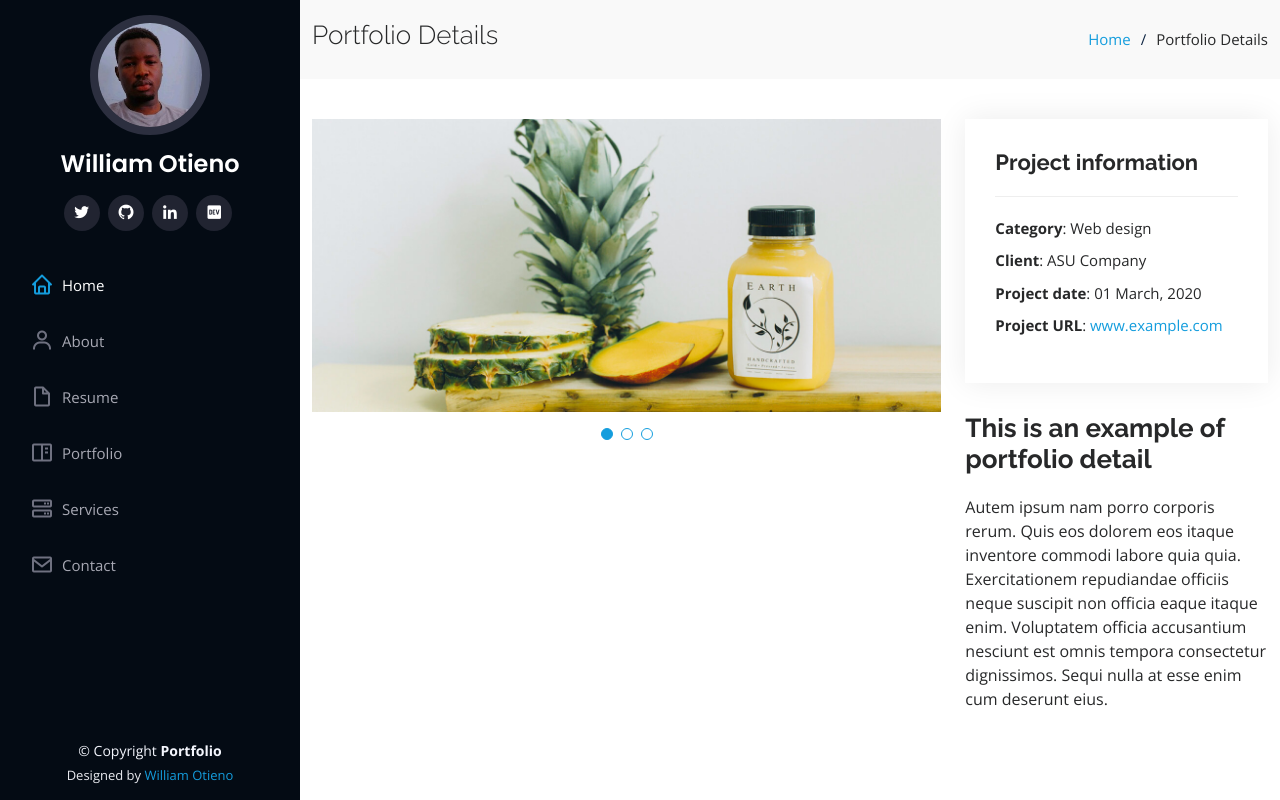
After one commit to WilliamOtieno/portfolio, a Django app: page /portfolio/ in a window 1280 px wide. The commit adds this page. Run offline with Django 3.2, Linux system fonts and the light colour scheme; some libraries are stand-ins or nearby versions.

Commit message:
refactor

```diff
--- /dev/null
+++ b/core/templates/portfolio-details.html
@@ -0,0 +1,171 @@
+{% load static %}
+<!DOCTYPE html>
+<html lang="en">
+
+<head>
+  <meta charset="utf-8">
+  <meta content="width=device-width, initial-scale=1.0" name="viewport">
+
+  <title>Portfolio Details</title>
+  <meta content="" name="description">
+  <meta content="" name="keywords">
+
+  <!-- Favicons -->
+  <link href="{% static 'img/favicon.png' %}" rel="icon">
+  <link href="{% static 'img/apple-touch-icon.png' %}" rel="apple-touch-icon">
+
+  <!-- Google Fonts -->
+  <link href="https://fonts.googleapis.com/css?family=Open+Sans:300,300i,400,400i,600,600i,700,700i|Raleway:300,300i,400,400i,500,500i,600,600i,700,700i|Poppins:300,300i,400,400i,500,500i,600,600i,700,700i" rel="stylesheet">
+
+  <!-- Vendor CSS Files -->
+  <link href="{% static 'vendor/aos/aos.css' %}" rel="stylesheet">
+  <link href="{% static 'vendor/bootstrap/css/bootstrap.min.css' %}" rel="stylesheet">
+  <link href="{% static 'vendor/bootstrap-icons/bootstrap-icons.css' %}" rel="stylesheet">
+  <link href="{% static 'vendor/boxicons/css/boxicons.min.css' %}" rel="stylesheet">
+  <link href="{% static 'vendor/glightbox/css/glightbox.min.css' %}" rel="stylesheet">
+  <link href="{% static 'vendor/swiper/swiper-bundle.min.css' %}" rel="stylesheet">
+
+  <!-- Template Main CSS File -->
+  <link href="{% static 'css/style.css' %}" rel="stylesheet">
+
+  <!-- =======================================================
+  * Template Name: iPortfolio - v3.1.0
+  * Template URL: https://bootstrapmade.com/iportfolio-bootstrap-portfolio-websites-template/
+  * Author: BootstrapMade.com
+  * License: https://bootstrapmade.com/license/
+  ======================================================== -->
+</head>
+
+<body>
+
+  <!-- ======= Mobile nav toggle button ======= -->
+  <i class="bi bi-list mobile-nav-toggle d-xl-none"></i>
+
+  <!-- ======= Header ======= -->
+  <header id="header">
+    <div class="d-flex flex-column">
+
+      <div class="profile">
+        <img src="{% static 'img/dp.jpg' %}" alt="" class="img-fluid rounded-circle">
+        <h1 class="text-light"><a href="index.html">William Otieno</a></h1>
+        <div class="social-links mt-3 text-center">
+          <a href="https://twitter.com/William__Otieno" class="twitter"><i class="bx bxl-twitter"></i></a>
+          <a href="https://github.com/WilliamOtieno" class="github"><i class="bx bxl-github"></i></a>
+          <a href="https://linkedin.com/in/williamotieno" class="linkedin"><i class="bx bxl-linkedin"></i></a>
+          <a href="https://dev.to/williamotieno" class="dev-to"><i class="bx bxl-dev-to"></i></a>
+        </div>
+      </div>
+
+      <nav id="navbar" class="nav-menu navbar">
+        <ul>
+          <li><a href="{% url 'home' %}#home" class="nav-link scrollto active"><i class="bx bx-home"></i> <span>Home</span></a></li>
+          <li><a href="{% url 'home' %}#about" class="nav-link scrollto"><i class="bx bx-user"></i> <span>About</span></a></li>
+          <li><a href="{% url 'home' %}#resume" class="nav-link scrollto"><i class="bx bx-file-blank"></i> <span>Resume</span></a></li>
+          <li><a href="{% url 'home' %}#portfolio" class="nav-link scrollto"><i class="bx bx-book-content"></i> <span>Portfolio</span></a></li>
+          <li><a href="{% url 'home' %}#services" class="nav-link scrollto"><i class="bx bx-server"></i> <span>Services</span></a></li>
+          <li><a href="{% url 'home' %}#contact" class="nav-link scrollto"><i class="bx bx-envelope"></i> <span>Contact</span></a></li>
+        </ul>
+      </nav><!-- .nav-menu -->
+    </div>
+  </header><!-- End Header -->
+
+  <main id="main">
+
+    <!-- ======= Breadcrumbs ======= -->
+    <section id="breadcrumbs" class="breadcrumbs">
+      <div class="container">
+
+        <div class="d-flex justify-content-between align-items-center">
+          <h2>Portfolio Details</h2>
+          <ol>
+            <li><a href="{% url 'home' %}">Home</a></li>
+            <li>Portfolio Details</li>
+          </ol>
+        </div>
+
+      </div>
+    </section><!-- End Breadcrumbs -->
+
+    <!-- ======= Portfolio Details Section ======= -->
+    <section id="portfolio-details" class="portfolio-details">
+      <div class="container">
+
+        <div class="row gy-4">
+
+          <div class="col-lg-8">
+            <div class="portfolio-details-slider swiper-container">
+              <div class="swiper-wrapper align-items-center">
+
+                <div class="swiper-slide">
+                  <img src="{% static 'img/portfolio/portfolio-details-1.jpg' %}" alt="">
+                </div>
+
+                <div class="swiper-slide">
+                  <img src="{% static 'img/portfolio/portfolio-details-2.jpg' %}" alt="">
+                </div>
+
+                <div class="swiper-slide">
+                  <img src="{% static 'img/portfolio/portfolio-details-3.jpg' %}" alt="">
+                </div>
+
+              </div>
+              <div class="swiper-pagination"></div>
+            </div>
+          </div>
+
+          <div class="col-lg-4">
+            <div class="portfolio-info">
+              <h3>Project information</h3>
+              <ul>
+                <li><strong>Category</strong>: Web design</li>
+                <li><strong>Client</strong>: ASU Company</li>
+                <li><strong>Project date</strong>: 01 March, 2020</li>
+                <li><strong>Project URL</strong>: <a href="#">www.example.com</a></li>
+              </ul>
+            </div>
+            <div class="portfolio-description">
+              <h2>This is an example of portfolio detail</h2>
+              <p>
+                Autem ipsum nam porro corporis rerum. Quis eos dolorem eos itaque inventore commodi labore quia quia. Exercitationem repudiandae officiis neque suscipit non officia eaque itaque enim. Voluptatem officia accusantium nesciunt est omnis tempora consectetur dignissimos. Sequi nulla at esse enim cum deserunt eius.
+              </p>
+            </div>
+          </div>
+
+        </div>
+
+      </div>
+    </section><!-- End Portfolio Details Section -->
+
+  </main><!-- End #main -->
+
+  <!-- ======= Footer ======= -->
+  <footer id="footer">
+    <div class="container">
+      <div class="copyright">
+        &copy; Copyright <strong><span>Portfolio</span></strong>
+      </div>
+      <div class="credits">
+        Designed by <a href="https://williamotieno.me">William Otieno</a>
+      </div>
+    </div>
+  </footer><!-- End  Footer -->
+
+  <a href="#" class="back-to-top d-flex align-items-center justify-content-center"><i class="bi bi-arrow-up-short"></i></a>
+
+  <!-- Vendor JS Files -->
+  <script src="{% static 'vendor/aos/aos.js' %}"></script>
+  <script src="{% static 'vendor/bootstrap/js/bootstrap.bundle.min.js' %}"></script>
+  <script src="{% static 'vendor/glightbox/js/glightbox.min.js' %}"></script>
+  <script src="{% static 'vendor/isotope-layout/isotope.pkgd.min.js' %}"></script>
+  <script src="{% static 'vendor/php-email-form/validate.js' %}"></script>
+  <script src="{% static 'vendor/purecounter/purecounter.js' %}"></script>
+  <script src="{% static 'vendor/swiper/swiper-bundle.min.js' %}"></script>
+  <script src="{% static 'vendor/typed.js/typed.min.js' %}"></script>
+  <script src="{% static 'vendor/waypoints/noframework.waypoints.js' %}"></script>
+
+  <!-- Template Main JS File -->
+  <script src="{% static 'js/main.js' %}"></script>
+
+</body>
+
+</html>
--- a/core/urls.py
+++ b/core/urls.py
@@ -4,4 +4,5 @@ from . import views
 
 urlpatterns = [
     path('', views.home, name='home'),
+    path('portfolio/', views.portfolio_details, name='portfolio')
 ]
--- a/core/views.py
+++ b/core/views.py
@@ -5,3 +5,7 @@ from django.shortcuts import render
 
 def home(request):
     return render(request, 'index.html')
+
+
+def portfolio_details(request):
+    return render(request, 'portfolio-details.html')
```
Also changed, not shown: core/templates/index.html (+19 -20 lines), core/static/img/portfolio/portfolio-1.jpg, core/static/img/portfolio/portfolio-2.jpg, core/static/img/portfolio/portfolio-3.jpg (deleted), core/static/img/portfolio/portfolio-3.webp (added), core/static/img/portfolio/portfolio-4.jpg (deleted), core/static/img/portfolio/portfolio-4.png (added), core/static/img/portfolio/portfolio-5.jpg, core/static/img/portfolio/portfolio-6.jpg (deleted), core/static/img/portfolio/portfolio-6.png (added), core/static/img/portfolio/portfolio-7.jpg, core/static/img/portfolio/portfolio-8.jpg, core/static/img/portfolio/portfolio-9.jpg (deleted), core/static/img/portfolio/portfolio-9.png (added).
